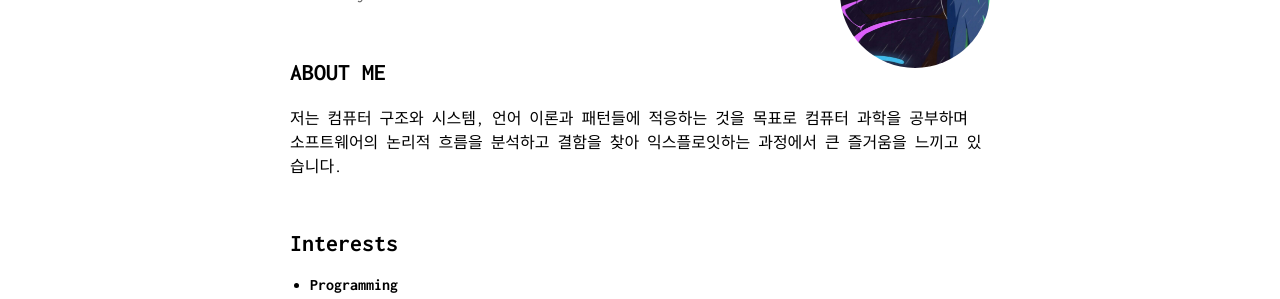
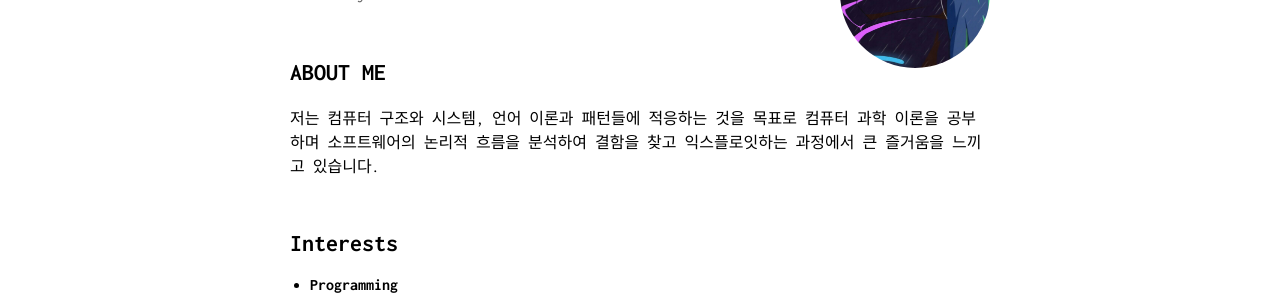
Before and after one commit to Bugeun/bugeun.github.io, a Jekyll site: the page built from index.md, in a window 1280 px wide. Shown: the part 203-502 px from the top of the page. Built offline with Jekyll 4.4.1, drawn with Linux system fonts in a browser that asks for light colours.

Commit message:
Update index.md

```diff
--- a/index.md
+++ b/index.md
@@ -11,7 +11,7 @@ Security Researcher
 
 ## ABOUT ME
 
-<p>저는 컴퓨터 구조와 시스템, 언어 이론과 패턴들에 적응하는 것을 목표로 컴퓨터 과학을 공부하며 소프트웨어의 논리적 흐름을 분석하고 결함을 찾아 익스플로잇하는 과정에서 큰 즐거움을 느끼고 있습니다.</p>
+<p>저는 컴퓨터 구조와 시스템, 언어 이론과 패턴들에 적응하는 것을 목표로 컴퓨터 과학 이론을 공부 하며 소프트웨어의 논리적 흐름을 분석하여 결함을 찾고 익스플로잇하는 과정에서 큰 즐거움을 느끼고 있습니다.</p>
 
 &nbsp;
 
```
